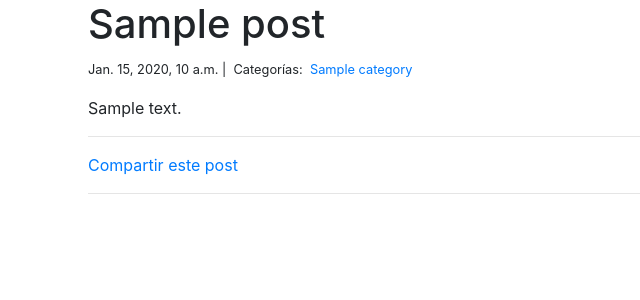
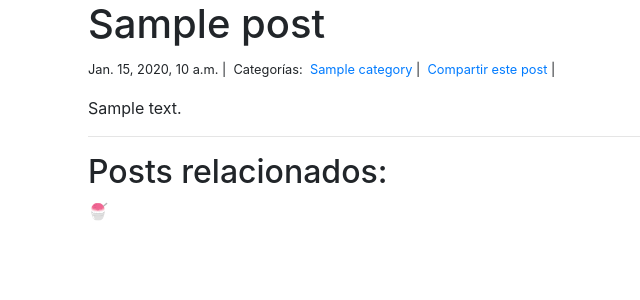
Before and after one commit to eflipe/portfolio, a Django app: a page that uses app_blog/templates/blog_detail.html in a window 1280 px wide. Shown: the part 56-356 px from the top of the page, without its empty margins (197-837 px from the left). Run offline with Django 3.2, Linux system fonts and the light colour scheme; tables that the repository leaves empty hold one stand-in row (values such as "Sample post"); some libraries are stand-ins or nearby versions.

Commit message:
feat: similar posts

```diff
--- a/app_blog/templates/blog_detail.html
+++ b/app_blog/templates/blog_detail.html
@@ -10,18 +10,19 @@
         {% for category in post.categories.all %}
         <a href="{% url 'blog:blog_category' category.name %}">
             {{ category.name }}
-        </a>&nbsp;
+        </a>
+        {% if not forloop.last %},&nbsp;{% endif %}
         {% endfor %}
+        |&nbsp;
+        <a href="{% url 'blog:post_share' post.id %}">
+           Compartir este post
+         </a>|&nbsp;
+
 
 
     </small>
     <p>{{ post.body | markdown | safe | linebreaks}}</p>
-    <hr>
-    <p>
-       <a href="{% url 'blog:post_share' post.id %}">
-          Compartir este post
-        </a>
-    </p>
+
     <!-- {# <h3>Leave a comment:</h3>
     <form action="/blog/{{ post.pk }}/" method="post">
         {% csrf_token %}
@@ -39,8 +40,17 @@
         On {{comment.created_on.date }}&nbsp;
         <b>{{ comment.author }}</b> wrote:
     </p>
-    <p>{{ comment.body }}</p> #} -->
+    <p>{{ comment.body }}</p>
+
+    {% endfor %}#} -->
     <hr>
+    <h2>Posts relacionados:</h2>
+    {% for post in similar_posts %}
+     <p>
+     <a href="{{ post.get_absolute_url }}">{{ post.title }}</a>
+     </p>
+    {% empty %}
+     &#x1F367;
     {% endfor %}
 </div>
 {% endblock content %}
--- a/app_blog/views.py
+++ b/app_blog/views.py
@@ -1,6 +1,7 @@
 from django.shortcuts import render, get_object_or_404
 from django.views.generic import ListView
 from django.core.mail import send_mail
+from django.db.models import Count
 from app_blog.models import Post, Comment
 from app_blog.form import CommentForm, EmailPostForm
 
@@ -44,10 +45,16 @@ def blog_detail(request, year, month, day, post):
             comment.save()
 
     comments = Comment.objects.filter(post=post)
+    #  List of similar posts
+    post_tags_ids = post.categories.values_list('id', flat=True)
+    similar_posts = Post.published.filter(categories__in=post_tags_ids).exclude(id=post.id)
+    similar_posts = similar_posts.annotate(same_tags=Count('categories')).order_by('-same_tags', '-publish')
+
     context = {
         "post": post,
         "comments": comments,
         "form": form,
+        "similar_posts": similar_posts
         }
     return render(request, "blog_detail.html", context)
 
```
